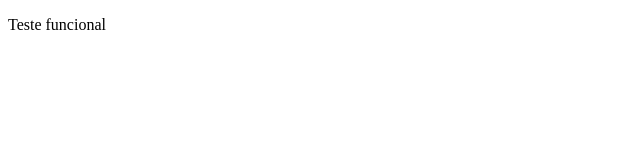
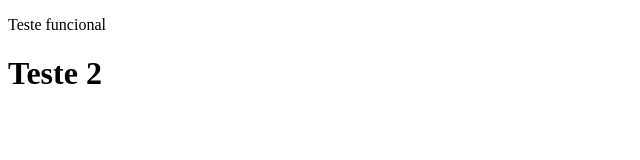
Before and after one commit to ArthurAv0/AmbDenSof, a plain HTML site: page index.html in a window 1280 px wide. Shown: the whole page, without its empty margins (0-640 px from the left). Drawn offline with Linux system fonts and the light colour scheme.

Commit message:
Adicionando Teste 2

```diff
--- a/index.html
+++ b/index.html
@@ -7,5 +7,6 @@
 </head>
 <body>
     <p>Teste funcional</p>
+    <h1>Teste 2</h1>
 </body>
 </html>
```
